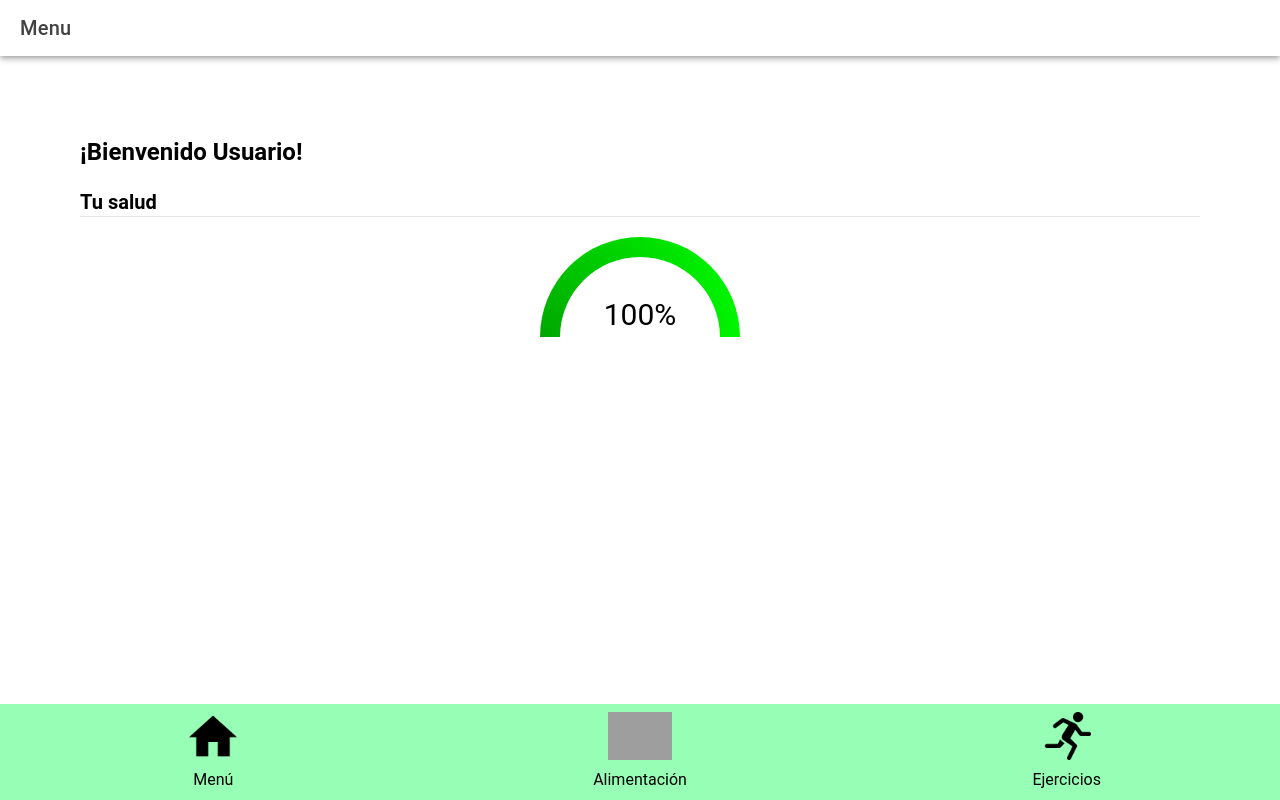
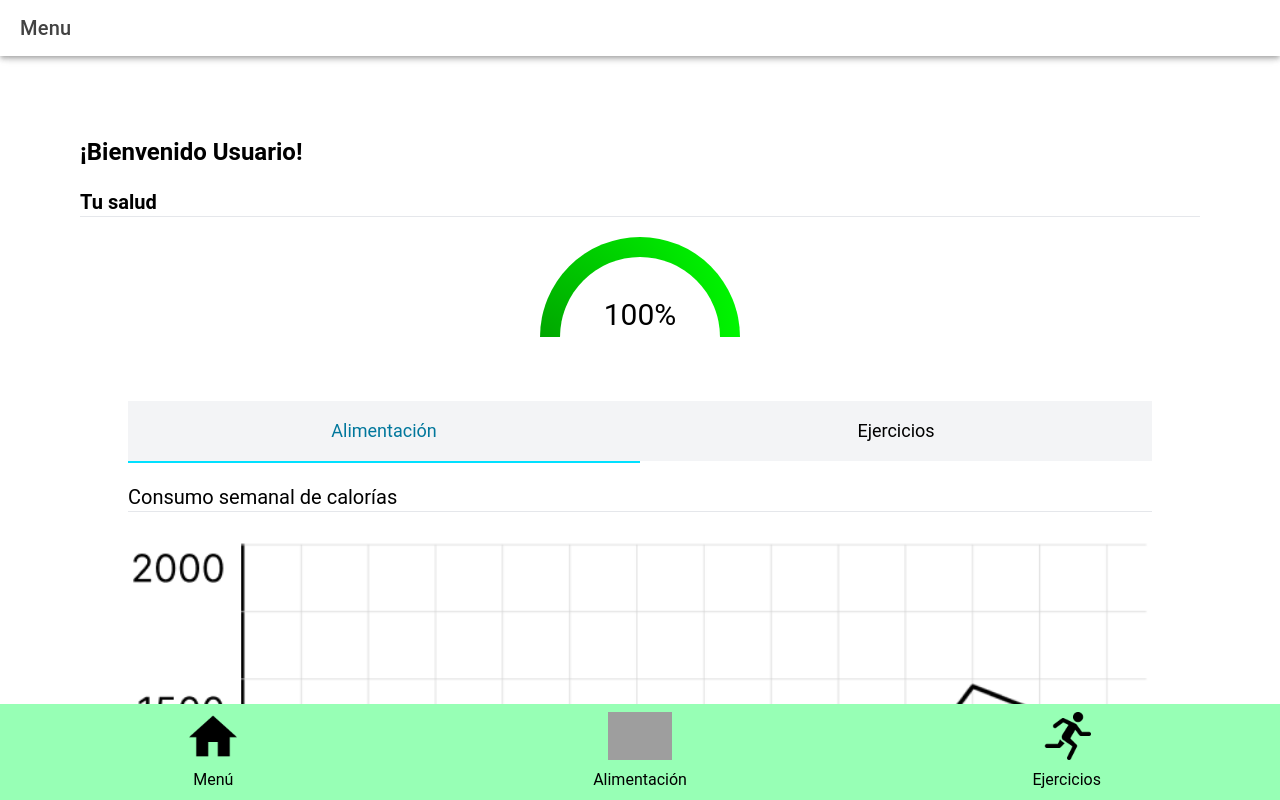
Before and after one commit to cykrr/salud-ionic, a React (Vite) app: page /menu in a window 1280 px wide. Built offline with nearby package versions, Linux system fonts and the light colour scheme; grey boxes are pictures that could not be loaded.

Commit message:
Agregar submenú de gráficos

```diff
--- /dev/null
+++ b/src/components/GraphMenu.tsx
@@ -0,0 +1,62 @@
+import { useState } from 'react';
+import graphFood from '../assets/grafico_alimentacion.png'
+import graphExercises from '../assets/grafico_ejercicios.png'
+
+export default function MenuBar() {
+    const IdBarFood = "barAlimentacion";
+    const IdBarExercises = "barEjercicios";
+    const [selectedItem, setSelectedItem] = useState<string>(IdBarFood);
+
+    function BarItem({ id, barTitle } : { id: string, barTitle: string }) {
+        return (
+            <div className="w-full">
+                <div
+                    onClick={() => setSelectedItem(id)}
+                    className={`w-full p-4 text-center bg-gray-100 ${selectedItem === id ? 'selected' : ''} text-lg cursor-pointer`}
+                >
+                    {barTitle}
+                </div>
+
+                <style> {`
+                    .selected {
+                        border-bottom: 2px solid #00E0FF;
+                        color: #00779C;
+                    }
+                `}
+                </style>
+            </div>
+        );
+    }
+
+    function getTitle() {
+        if(selectedItem == IdBarFood) {
+            return "Consumo semanal de calorías";
+        } else {
+            return "Calorías quemadas";
+        }
+    }
+
+    function getImage() {
+        if(selectedItem == IdBarFood) {
+            return graphFood;
+        } else {
+            return graphExercises;
+        }
+    }
+
+    return (
+        <div className="flex flex-col w-full gap-5">
+            <div className="flex flex-row w-full">
+                <BarItem id={IdBarFood} barTitle="Alimentación"/>
+                <BarItem id={IdBarExercises} barTitle="Ejercicios"/>
+            </div>
+            <div className="flex flex-col w-full gap-5">
+                <div className="flex flex-col w-full">
+                    <div className="text-xl">{getTitle()}</div>
+                    <hr/>
+                </div>
+                <img src={getImage()}/>
+            </div>
+        </div>
+    );
+}
--- a/src/pages/Menu.tsx
+++ b/src/pages/Menu.tsx
@@ -2,6 +2,7 @@ import Semicircle from '../components/Semicircle';
 import NavBar from '../components/NavBar';
 
 import { IonContent, IonHeader, IonPage, IonTitle, IonToolbar, IonRouterLink } from '@ionic/react';
+import GraphMenu from '../components/GraphMenu';
 
 export default function Menu() {
     return (
@@ -13,7 +14,8 @@ export default function Menu() {
             </IonHeader>
             <IonContent>
                 <div className="flex w-full h-full flex-col">
-                    <div className="flex h-full flex-col p-20 gap-5">
+                    <div className="flex h-full flex-col p-20 gap-16 overflow-y-auto">
+                        <div className="flex flex-col gap-5">
                             <h1>¡Bienvenido Usuario!</h1>
                             <div className="flex w-full flex-col gap-5">
                                 <div>
@@ -25,6 +27,10 @@ export default function Menu() {
                                 </div>
                             </div>
                         </div>
+                        <div className="max-w-5xl w-full self-center">
+                            <GraphMenu/>
+                        </div>
+                    </div>
                     <NavBar/>
                 </div>
             </IonContent>
```
Also changed, not shown: src/assets/grafico_alimentacion.png (added), src/assets/grafico_ejercicios.png (added). Lines whose indentation alone changed are shown as unchanged.
